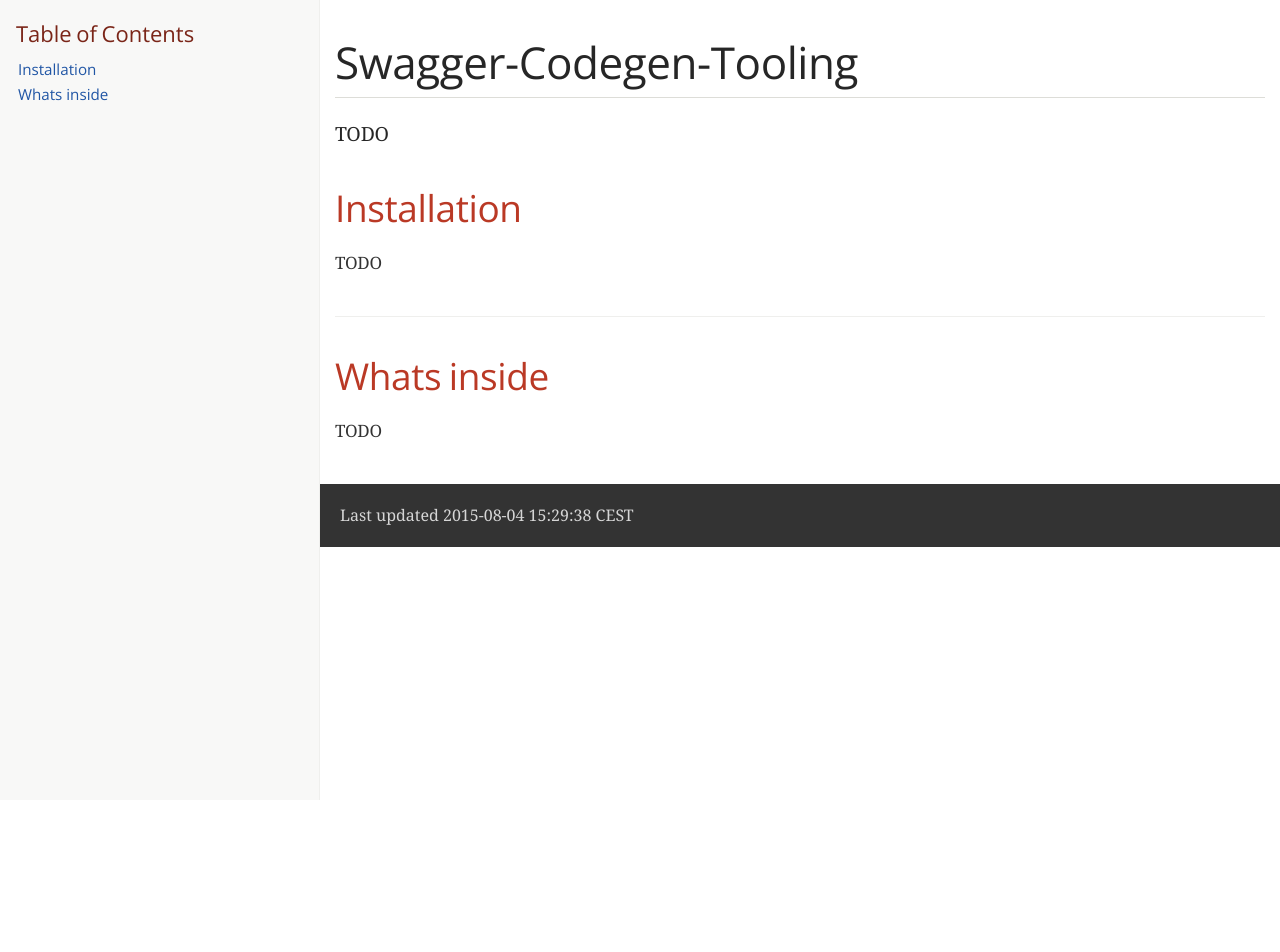
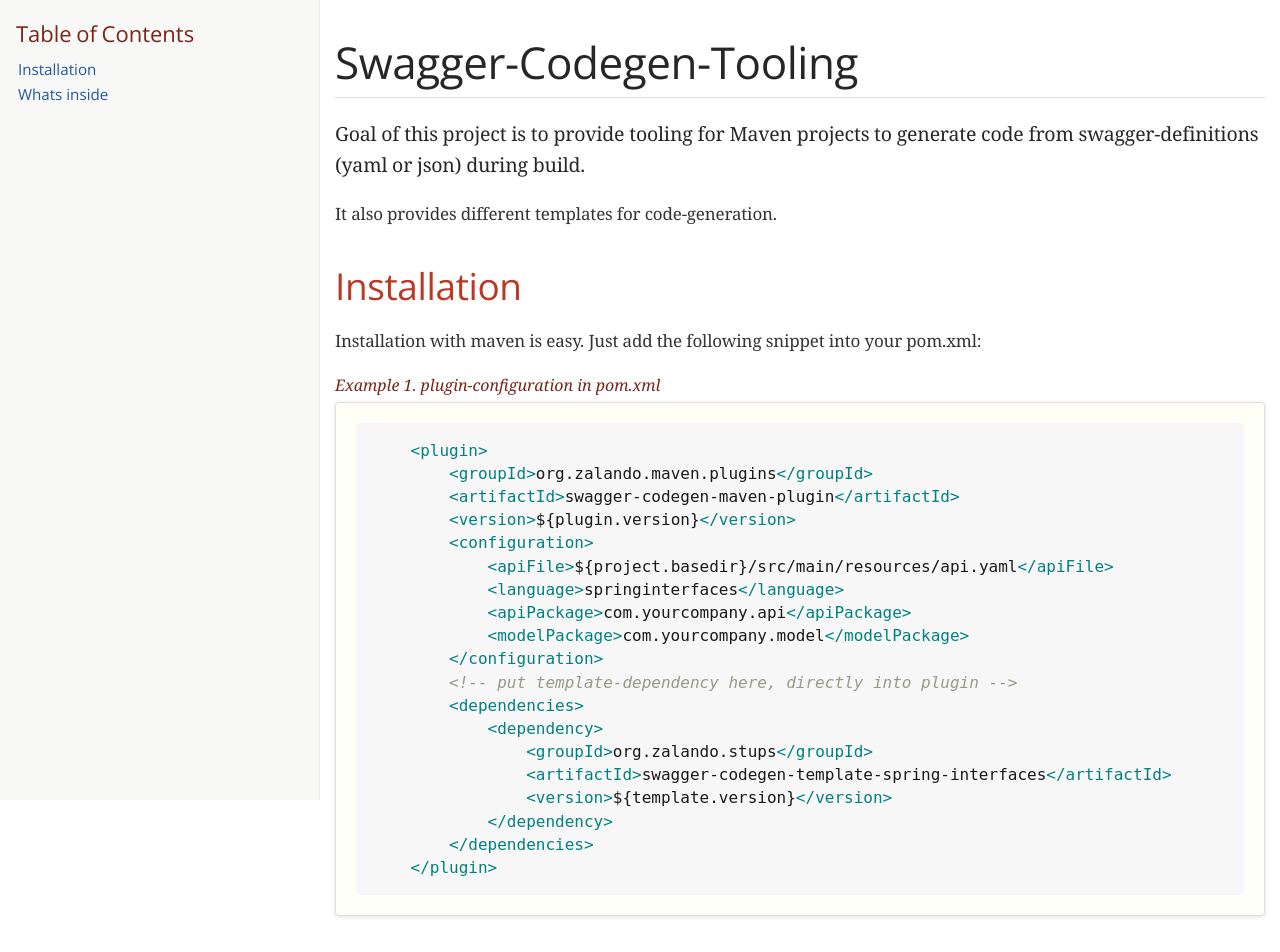
Before and after one commit to zalando-stups/swagger-codegen-tooling, a plain HTML site: page index.html in a window 1280 px wide. Shown: the top 952 px of the page. Before the commit the page ends 800 px from the top, so only its background shows below. Drawn offline with nearby package versions, Linux system fonts and the light colour scheme; a web font is replaced by a local one.

Commit message:
Updated Documentation

```diff
--- a/index.html
+++ b/index.html
@@ -515,7 +515,11 @@ table.CodeRay td.code>pre{padding:0}
 <div id="preamble">
 <div class="sectionbody">
 <div class="paragraph">
-<p>TODO</p>
+<p>Goal of this project is to provide tooling for Maven projects to generate code from swagger-definitions (yaml or json)
+during build.</p>
+</div>
+<div class="paragraph">
+<p>It also provides different templates for code-generation.</p>
 </div>
 </div>
 </div>
@@ -523,7 +527,35 @@ table.CodeRay td.code>pre{padding:0}
 <h2 id="_installation">Installation</h2>
 <div class="sectionbody">
 <div class="paragraph">
-<p>TODO</p>
+<p>Installation with maven is easy. Just add the following snippet into your pom.xml:</p>
+</div>
+<div class="exampleblock">
+<div class="title">Example 1. plugin-configuration in pom.xml</div>
+<div class="content">
+<div class="listingblock">
+<div class="content">
+<pre class="CodeRay highlight"><code data-lang="xml">    <span class="tag">&lt;plugin&gt;</span>
+        <span class="tag">&lt;groupId&gt;</span>org.zalando.maven.plugins<span class="tag">&lt;/groupId&gt;</span>
+        <span class="tag">&lt;artifactId&gt;</span>swagger-codegen-maven-plugin<span class="tag">&lt;/artifactId&gt;</span>
+        <span class="tag">&lt;version&gt;</span>${plugin.version}<span class="tag">&lt;/version&gt;</span>
+        <span class="tag">&lt;configuration&gt;</span>
+            <span class="tag">&lt;apiFile&gt;</span>${project.basedir}/src/main/resources/api.yaml<span class="tag">&lt;/apiFile&gt;</span>
+            <span class="tag">&lt;language&gt;</span>springinterfaces<span class="tag">&lt;/language&gt;</span>
+            <span class="tag">&lt;apiPackage&gt;</span>com.yourcompany.api<span class="tag">&lt;/apiPackage&gt;</span>
+            <span class="tag">&lt;modelPackage&gt;</span>com.yourcompany.model<span class="tag">&lt;/modelPackage&gt;</span>
+        <span class="tag">&lt;/configuration&gt;</span>
+        <span class="comment">&lt;!-- put template-dependency here, directly into plugin --&gt;</span>
+        <span class="tag">&lt;dependencies&gt;</span>
+            <span class="tag">&lt;dependency&gt;</span>
+                <span class="tag">&lt;groupId&gt;</span>org.zalando.stups<span class="tag">&lt;/groupId&gt;</span>
+                <span class="tag">&lt;artifactId&gt;</span>swagger-codegen-template-spring-interfaces<span class="tag">&lt;/artifactId&gt;</span>
+                <span class="tag">&lt;version&gt;</span>${template.version}<span class="tag">&lt;/version&gt;</span>
+            <span class="tag">&lt;/dependency&gt;</span>
+        <span class="tag">&lt;/dependencies&gt;</span>
+    <span class="tag">&lt;/plugin&gt;</span></code></pre>
+</div>
+</div>
+</div>
 </div>
 </div>
 </div>
```
